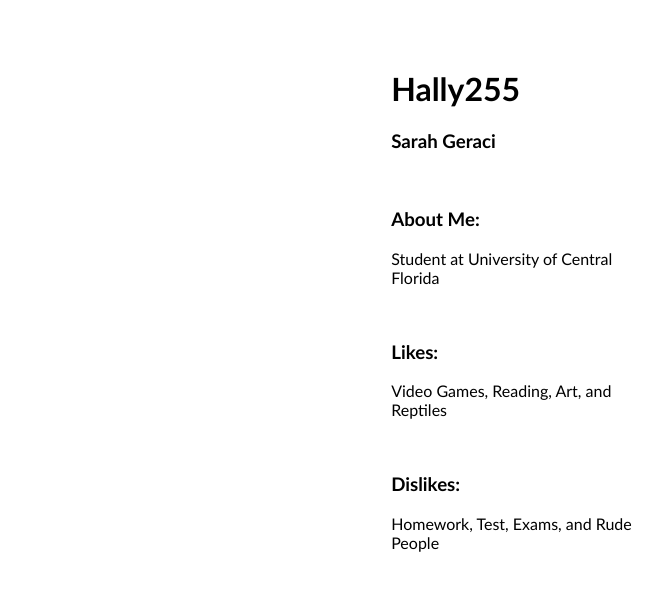
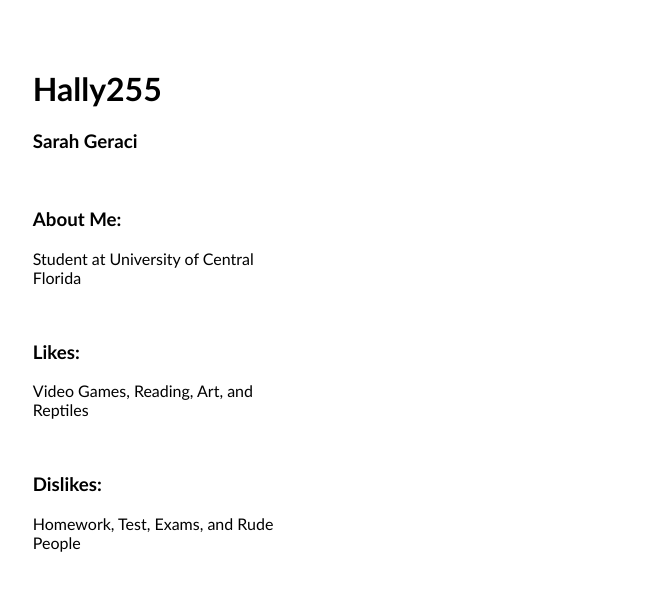
Before and after one commit to hally255/portfolio1, a React (Create React App) app in the folder project/: page / in a window 1280 px wide. Shown: the top 590 px of the page, without its empty margins (124-786 px from the left). Built offline with nearby package versions, Linux system fonts and the light colour scheme.

Commit message:
October 18, 2021 4:19 PM

```diff
--- a/project/src/components/Profile/Profile.css
+++ b/project/src/components/Profile/Profile.css
@@ -1,4 +1,6 @@
 .userDiv {
     text-align: left;
     width: 25%;
+    float: left;
+    background-color: rgba(red, green, blue, alpha);
 }
```
